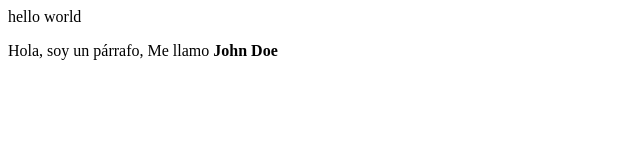
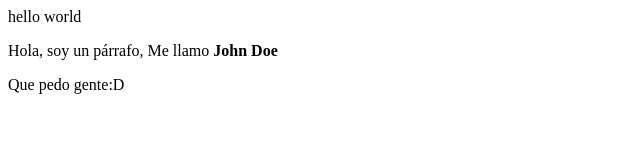
Before and after one commit to CancillerVEVO/Movie-App-PIA, a website: page index.html in a window 1280 px wide. Shown: the whole page, without its empty margins (0-640 px from the left). Drawn offline with Linux system fonts and the light colour scheme.

Commit message:
Mi aporte xd

```diff
--- a/index.html
+++ b/index.html
@@ -8,5 +8,6 @@
   <body>
     <div>hello world</div>
     <p>Hola, soy un párrafo, Me llamo <strong>John Doe</strong></p>
+    <p>Que pedo gente:D</p>
   </body>
 </html>
```
